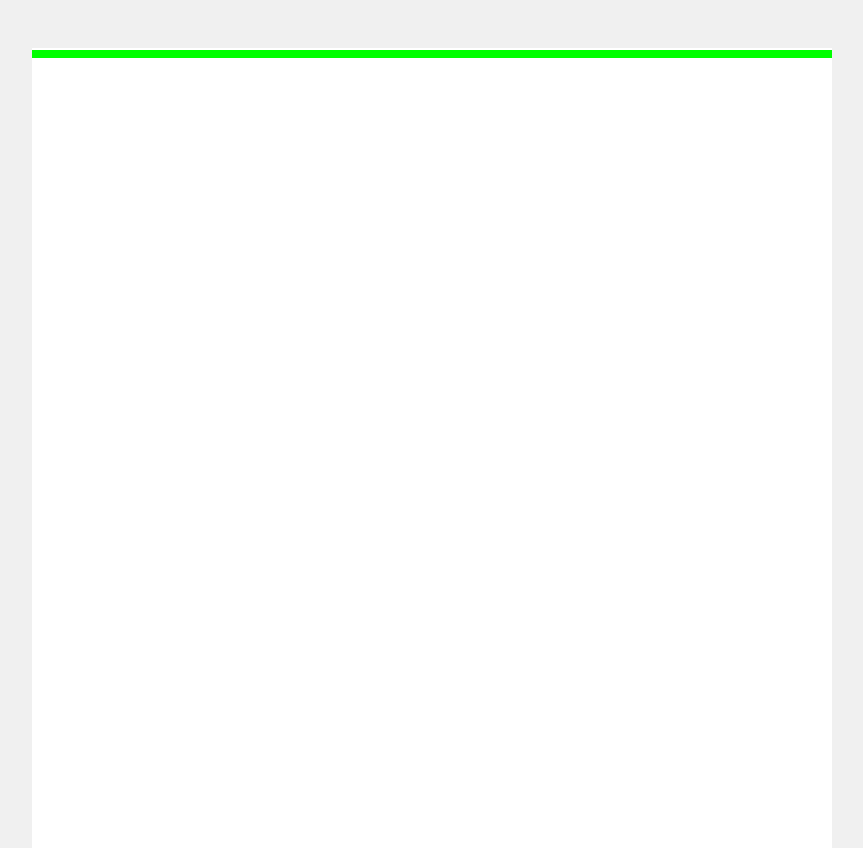
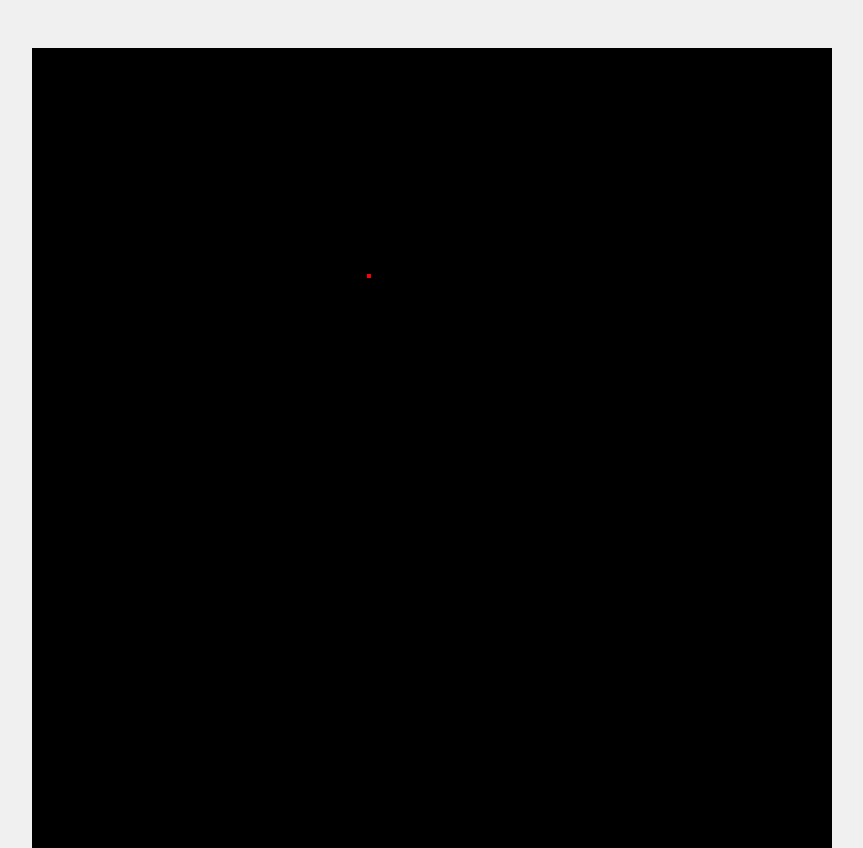
Before and after one commit to 0tho/JSGameClones, a plain HTML site: page Snake/cristiadu/index.html in a window 1280 px wide. Shown: the whole page, without its empty margins (208-1071 px from the left). Drawn offline with Linux system fonts and the light colour scheme.

Commit message:
Refactoring the whole code again, now its working properly

```diff
--- a/Snake/cristiadu/index.html
+++ b/Snake/cristiadu/index.html
@@ -8,13 +8,14 @@
 <body>
     <canvas class="gameStage"></canvas>
 
-    <script src="../../Engine/GameMachine.js"></script>
-    <script src="../../Engine/Keyboard.js"></script>
-     <script src="javascript/Util.js"></script>
-    <script src="javascript/Food.js"></script>
-	<script src="javascript/SnakeBody.js"></script>
- 	<script src="javascript/SnakeHead.js"></script>
-    <script src="javascript/SnakeGame.js"></script>
-    <script src="javascript/main.js"></script>
+    <script src="../../Engine/GameMachine.js" defer></script>
+    <script src="../../Engine/Keyboard.js" defer></script>
+    <script src="javascript/Util.js" defer></script>
+    <script src="javascript/GlobalVariables.js" defer></script>
+    <script src="javascript/Food.js" defer></script>
+	<script src="javascript/SnakeBody.js" defer></script>
+ 	<script src="javascript/SnakeHead.js" defer></script>
+    <script src="javascript/SnakeGame.js" defer></script>
+    <script src="javascript/main.js" defer></script>
 </body>
 </html>
--- a/Snake/cristiadu/javascript/Food.js
+++ b/Snake/cristiadu/javascript/Food.js
@@ -1,6 +1,4 @@
-(function () {
-	var TIMEOUT_FOOD = 30;
-    var FOOD_SIZE = 4;
+
 
 function Food () {
 	this.X = 0;
@@ -33,8 +31,9 @@
     while(inSnake)
     {
         // Implement that later
-            randomX = Util.getRandomInt(0,GameMachine.width);
-            randomY = Util.getRandomInt(0,GameMachine.height);
+        randomX = getRandomInt(0,game.width);
+        randomY = getRandomInt(0,game.height);
+
         inSnake = false;
     }
 
@@ -46,6 +45,3 @@
 Food.prototype.init = function(){
     this.generateFood();
 };
-
-    window.Food = Food;
-})();
--- /dev/null
+++ b/Snake/cristiadu/javascript/GlobalVariables.js
@@ -0,0 +1,18 @@
+var ARROWS_KEYCODES = {
+	"left": 37,
+	"up": 38,
+	"right": 39,
+	"down": 40
+}
+
+  // Declaring the directions constant
+var DIRECTION = {
+UP: 'Up',
+DOWN: 'Down',
+LEFT: 'Left',
+RIGHT: 'Right'
+};
+
+var TIMEOUT_FOOD = 3000;
+var FOOD_SIZE = 4;
+var SIZE_SNAKE = 8;
--- a/Snake/cristiadu/javascript/SnakeBody.js
+++ b/Snake/cristiadu/javascript/SnakeBody.js
@@ -1,14 +1,3 @@
-(function () {
-
-    var SIZE_SNAKE = 8;
-
-      // Declaring the directions constant
-    var DIRECTION = {
-    UP: 'Up',
-    DOWN: 'Down',
-    LEFT: 'Left',
-    RIGHT: 'Right'
-    };
 
 function SnakeBody (initialX,initialY,previous) {
     this.next = null;
@@ -87,7 +76,3 @@
 
 
 };
-
-
-    window.SnakeBody = SnakeBody;
-})();
--- a/Snake/cristiadu/javascript/SnakeGame.js
+++ b/Snake/cristiadu/javascript/SnakeGame.js
@@ -1,22 +1,7 @@
-(function () {
-	var ARROWS_KEYCODES = {
-		"left": 37,
-		"up": 38,
-		"right": 39,
-		"down": 40
-	}
-
-      // Declaring the directions constant
-    var DIRECTION = {
-    UP: 'Up',
-    DOWN: 'Down',
-    LEFT: 'Left',
-    RIGHT: 'Right'
-    };
 
 function SnakeGame (w,h) {
-        this.wid = w;
-        this.hei = h;
+    this.width = w;
+    this.height = h;
 	this.snake = new SnakeHead();
 	this.food = new Food();
 	this.gameOver = false;
@@ -35,7 +20,7 @@
 
 SnakeGame.prototype.draw = function (ctx,dt) {
     ctx.fillStyle = '#000';
-        ctx.fillRect( 0, 0, this.wid, this.hei);
+    ctx.fillRect( 0, 0, this.width, this.height);
 	this.food.draw(ctx,dt);
 	this.snake.draw(ctx,dt);
 };
@@ -82,6 +67,3 @@
 	//window.GameMachine = STATES.PAUSED;
 	this.gameOver = true;
 };
-
-    window.SnakeGame = SnakeGame;
-})();
--- a/Snake/cristiadu/javascript/SnakeHead.js
+++ b/Snake/cristiadu/javascript/SnakeHead.js
@@ -1,13 +1,4 @@
-(function () {
-      var SIZE_SNAKE = 8;
 
-    // Declaring the directions constant
-    var DIRECTION = {
-    UP: 'Up',
-    DOWN: 'Down',
-    LEFT: 'Left',
-    RIGHT: 'Right'
-    };
 
 function SnakeHead () {
     this.body = null;
@@ -71,6 +62,3 @@
 };
 
 SnakeHead.prototype.isEatingFood = function(){ return false;};
-
-    window.SnakeHead = SnakeHead;
-})();
--- a/Snake/cristiadu/javascript/Util.js
+++ b/Snake/cristiadu/javascript/Util.js
@@ -1,13 +1,3 @@
- (function () {
-
-	 function Util(){
-
-	    }
-
-	    Util.prototype.getRandomInt = function(min, max) {
-	            return Math.floor(Math.random() * (max - min + 1)) + min;
-	        };
-
-	    window.Util = new Util();
-
-})();
+function getRandomInt(min, max) {
+    return Math.floor(Math.random() * (max - min + 1)) + min;
+}
--- a/Snake/cristiadu/javascript/main.js
+++ b/Snake/cristiadu/javascript/main.js
@@ -1,16 +1,6 @@
 (function () {
-
-	// Declaring the directions constant
-	var DIRECTION = {
-	UP: 'Up',
-	DOWN: 'Down',
-	LEFT: 'Left',
-	RIGHT: 'Right'
-	};
-
-    var
-    game = new SnakeGame(),
-    cfg = {
+    window.game = new SnakeGame(800,800);
+    var cfg = {
         width: 800,
         height: 800,
         fps: 60
@@ -20,4 +10,5 @@
     game.init();
     gameMachine.start();
 
+
 })();
```
Lines whose indentation alone changed are shown as unchanged.
